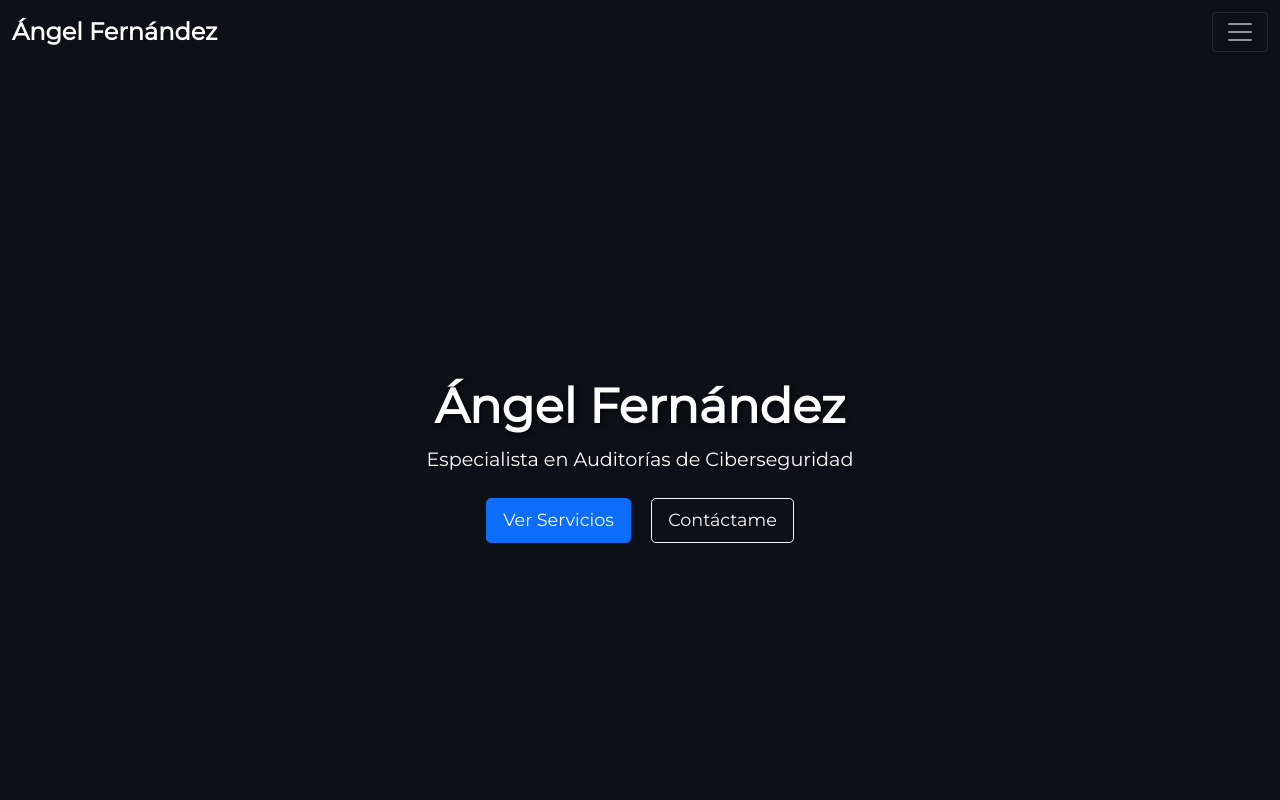
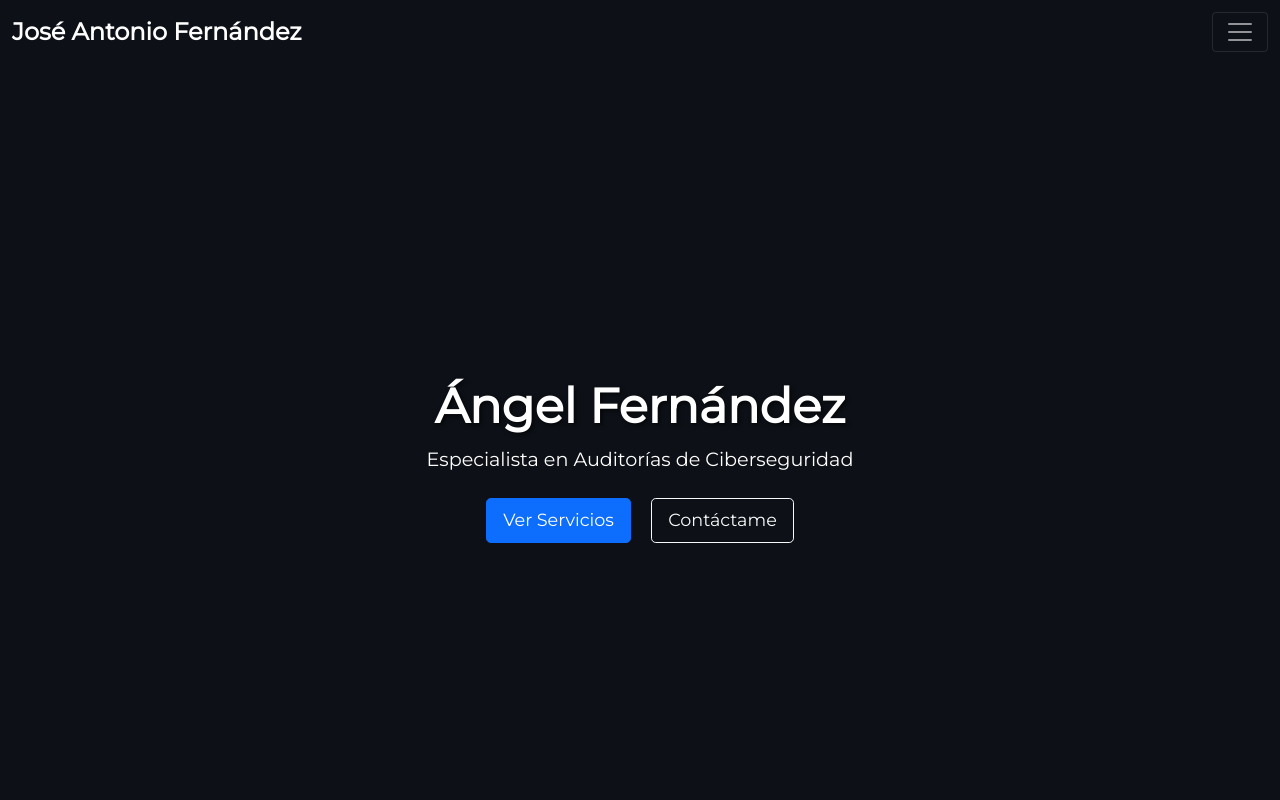
Before and after one commit to afg199/website, a plain HTML site: page index.html in a window 1280 px wide. Shown: the top 800 px of the page. Drawn offline with nearby package versions, Linux system fonts and the light colour scheme.

Commit message:
Update index.html

```diff
--- a/index.html
+++ b/index.html
@@ -1,10 +1,10 @@
 <!DOCTYPE HTML>
 <html>
 <head>
-    <title>Ángel Fernández - Auditorías de Ciberseguridad</title>
+    <title>José Antonio Fernández Galán - Auditorías de Ciberseguridad</title>
     <meta charset="utf-8">
     <meta name="viewport" content="width=device-width, initial-scale=1.0">
-    <meta name="description" content="Marca personal de Ángel Fernández, especializado en auditorías de ciberseguridad y consultoría de seguridad informática.">
+    <meta name="description" content="Marca personal de José Antonio Fernández, especializado en auditorías de ciberseguridad y consultoría de seguridad informática.">
     <meta name="keywords" content="Ángel Fernández, Ciberseguridad, Auditorías, Seguridad Informática, Consultoría">
     <link rel="stylesheet" href="https://fonts.googleapis.com/css?family=Montserrat">
     <link href="https://cdn.jsdelivr.net/npm/bootstrap@5.0.0-beta1/dist/css/bootstrap.min.css" rel="stylesheet">
@@ -15,7 +15,7 @@
 <!-- Navbar -->
 <nav class="navbar sticky-top navbar-dark bg-dark">
     <div class="container-fluid">
-        <a class="navbar-brand" href="#">Ángel Fernández</a>
+        <a class="navbar-brand" href="#">José Antonio Fernández</a>
         <button class="navbar-toggler" type="button" data-bs-toggle="collapse" data-bs-target="#navbarNav" aria-controls="navbarNav" aria-expanded="false" aria-label="Toggle navigation">
             <span class="navbar-toggler-icon"></span>
         </button>
```
